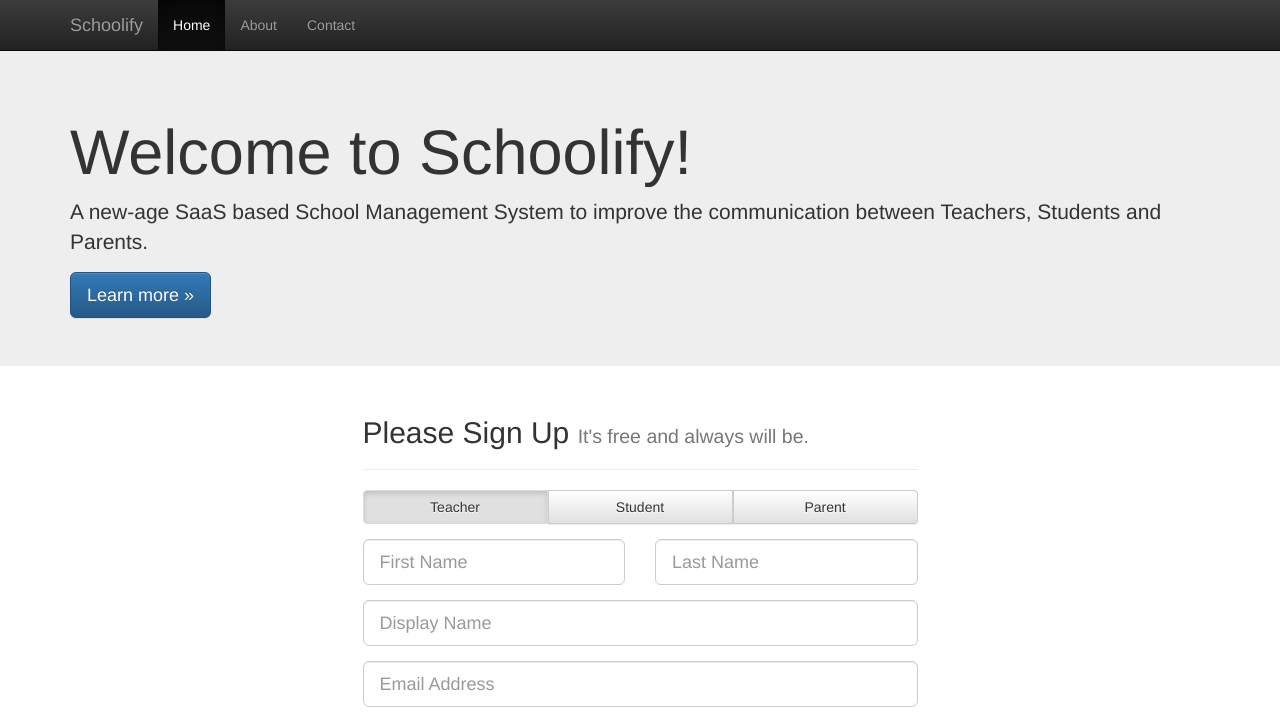
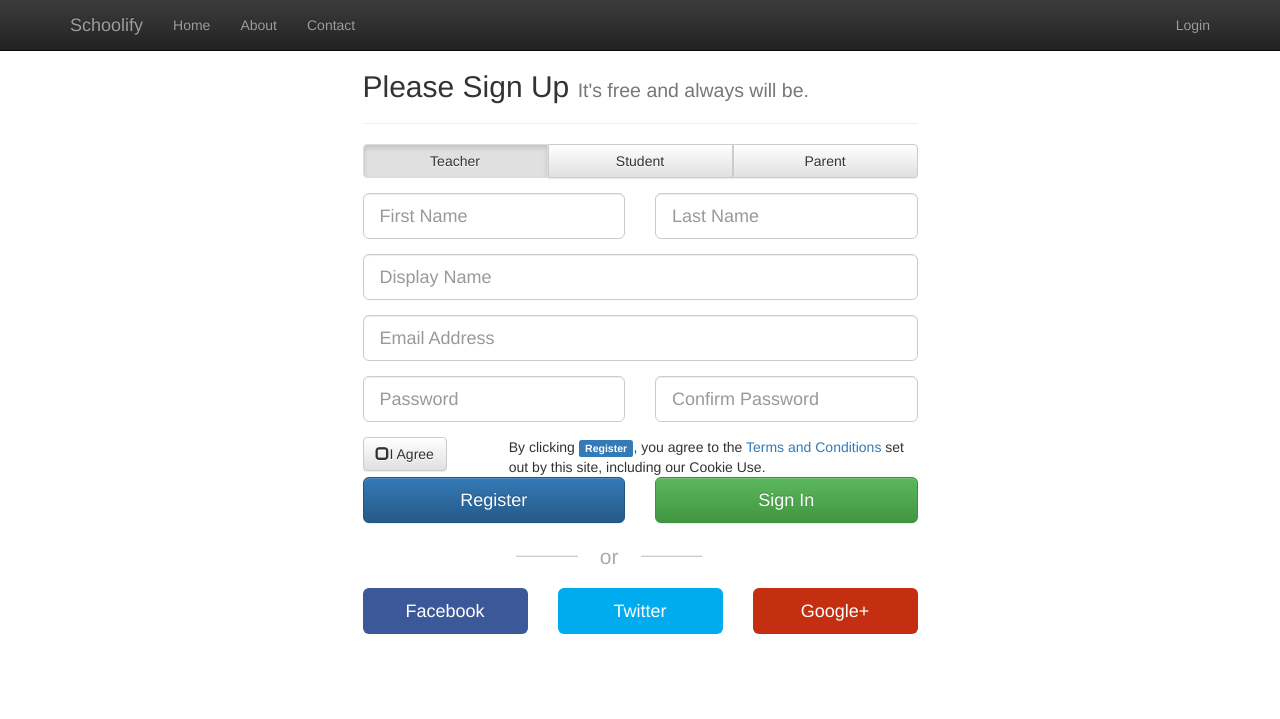
Before and after one commit to kappa-gooner/schoolify, a plain HTML site: page signup.html in a window 1280 px wide. Shown: the top 719 px of the page. Drawn offline with nearby package versions, Linux system fonts and the light colour scheme.

Commit message:
Minor tweaks to the navbar

```diff
--- a/signup.html
+++ b/signup.html
@@ -36,20 +36,16 @@
         </div>
         <div id="navbar" class="collapse navbar-collapse">
           <ul class="nav navbar-nav">
-            <li class="active"><a href="">Home</a></li>
+            <li><a href="./index.html">Home</a></li>
             <li><a href="">About</a></li>
             <li><a href="">Contact</a></li>
+          </ul>
+		  <ul class="nav navbar-nav navbar-right">
+            <li><a href="">Login</a></li>
           </ul>
         </div><!--/.nav-collapse -->
       </div>
     </nav>
-	<div class="jumbotron">
-		<div class="container">
-		  <h1>Welcome to Schoolify!</h1>
-		  <p> A new-age SaaS based School Management System to improve the communication between Teachers, Students and Parents.</p>
-		  <a class="btn btn-primary btn-lg" href="#" role="button">Learn more »</a>
-	  </div>
-	</div>
     <div class="container">
 		<div class="row">
 			<div class="col-xs-12 col-sm-8 col-md-6 col-sm-offset-2 col-md-offset-3">
```
Also changed, not shown: index.html (+4 -0 lines).
